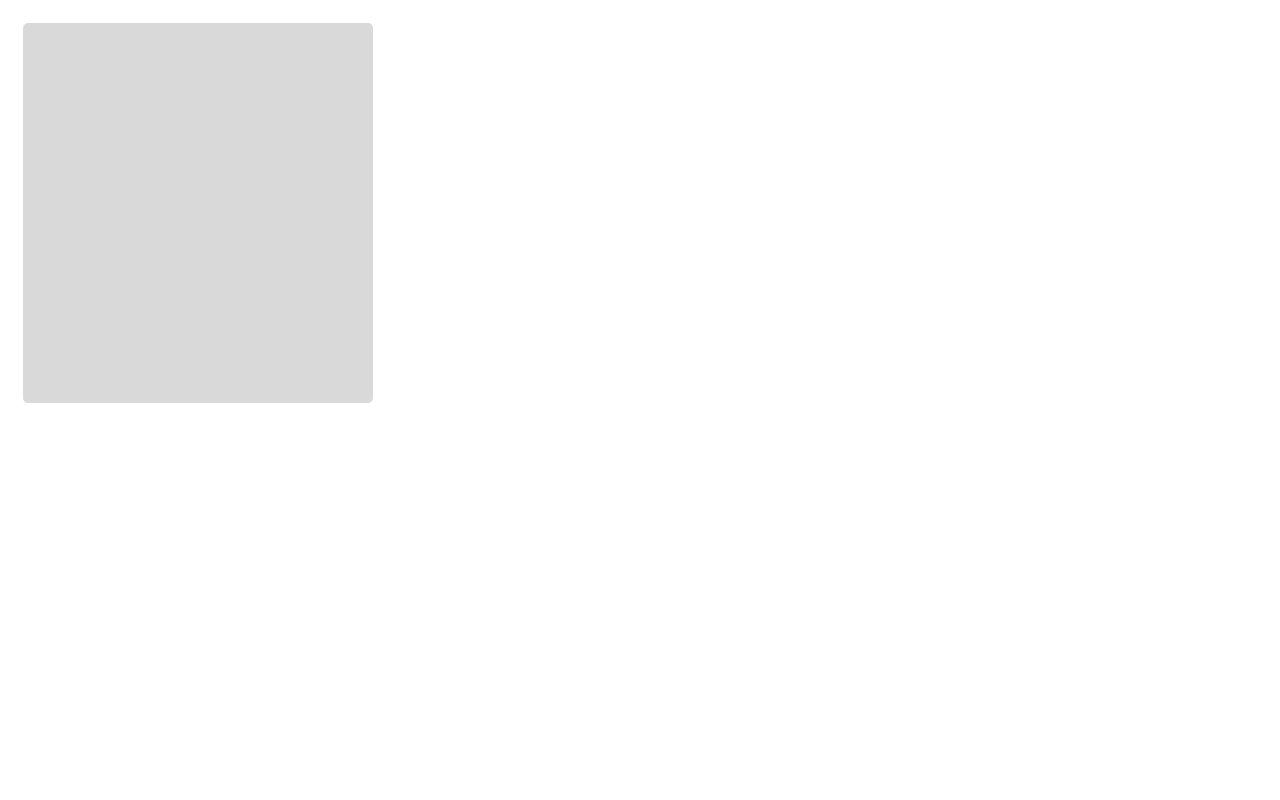
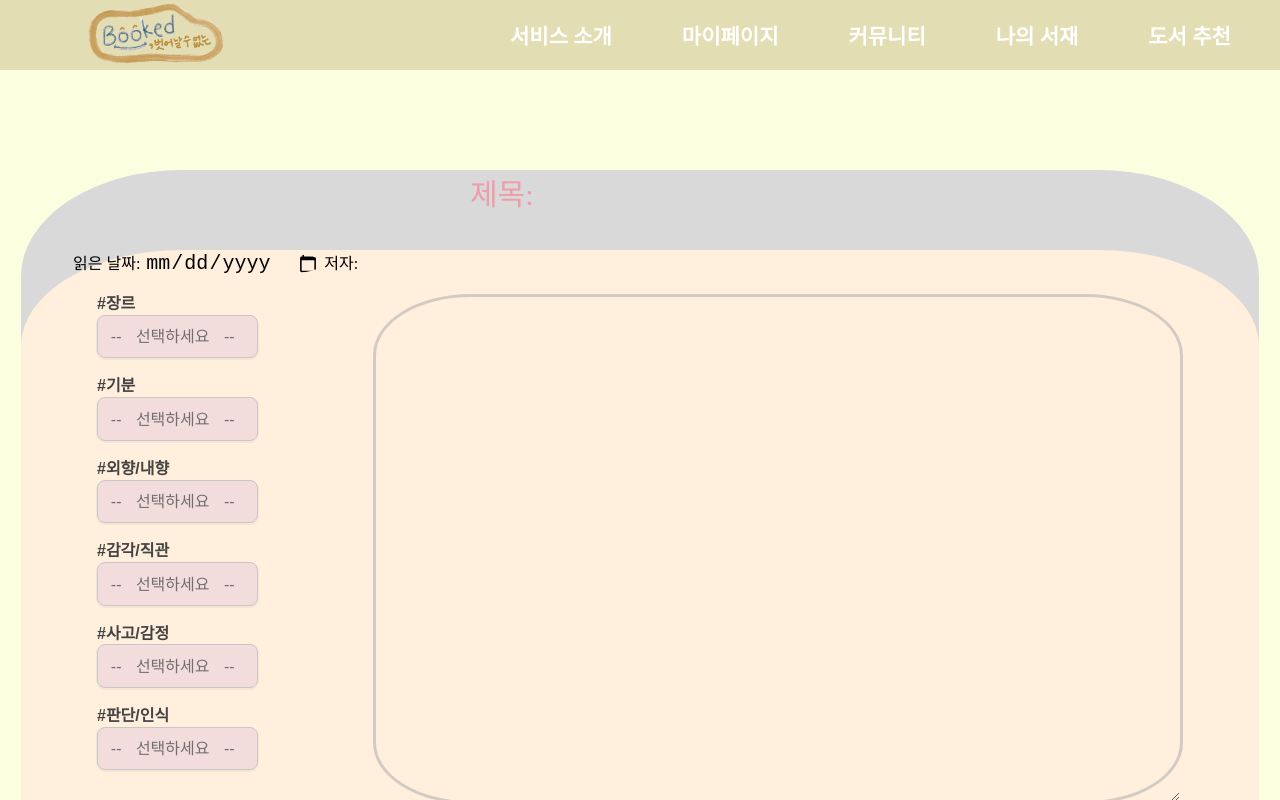
Before and after one commit to xjx06127/summerthon_booked_fe, a React (Create React App) app: page /1 in a window 1280 px wide. Shown: the top 800 px of the page. Built offline with nearby package versions, Linux system fonts and the light colour scheme.

Commit message:
WritePage Update

```diff
--- /dev/null
+++ b/src/pages/Css/Select.css
@@ -0,0 +1,61 @@
+select {
+    -moz-appearance: none;
+    -webkit-appearance: none;
+    appearance: none;
+    word-spacing: 10px;
+    font-family: "Noto Sansf KR", sans-serif;
+    font-size: 1rem;
+    font-weight: 400;
+    line-height: 1.5;
+
+    color: #716f6f;
+    background-color: #dfc0dc67;
+
+    padding: .6em 1.4em .5em .8em;
+    margin: 0;
+
+    border: 1px solid #c7c7c7;
+    border-radius: .5em;
+    box-shadow: 0 1px 0 1px rgba(0,0,0,.04);
+  }
+
+  select:hover {
+    border-color: #7a4c4c;
+  }
+
+  select:focus {
+    border-color: #854747;
+    box-shadow: 0 0 1px 3px rgba(153, 113, 192, 0.7);
+    box-shadow: 0 0 0 3px -moz-mac-focusring;
+    color: #222;
+    outline: none;
+
+  }
+
+  select:disabled {
+    opacity: 0.5;
+  }
+
+  label {
+    font-family: "Noto Sans KR", sans-serif;
+    font-size: 1rem;
+    font-weight: 600;
+    line-height: 1.3;
+
+    color: #444;
+
+    margin-right: 0.5em;
+  }
+
+  form {
+    display: flex;
+    justify-content: center;
+    align-items: center;
+    height: 100vh;
+
+  }
+
+  body {
+    margin: 0;
+
+  }
--- /dev/null
+++ b/src/pages/Navigator.jsx
@@ -0,0 +1,57 @@
+import React from 'react';
+import styled from "styled-components";
+
+const Nav = styled.div`
+  display: flex;
+  flex-direction: row;
+  align-items: center;
+  background-color: #E2DDB3;
+  height: 70px;
+`;
+
+const Logo = styled.img`
+    content: url(${(props)=> props.src});
+    width: 170px;
+    margin-left: 70px;
+    margin-right: 220px;
+    margin-top: 15px;
+    transform: rotate(-13deg);
+`;
+
+const Menu = styled.div`
+    display: flex;
+    flex-direction: row;
+`;
+
+const Page = styled.h1`
+    margin-left: 50px;
+    margin-right: 20px;
+    color: white;
+    &:hover{color:#A52C2C;
+            transition: 0.5s;};
+    font-size: 21px;
+`;
+
+
+const Navigator = () => {
+    return (
+       <>
+            <Nav>
+            <Logo src="bookedLogo.png"></Logo>
+            <Menu>
+                <Page>서비스 소개</Page>
+                <Page>마이페이지</Page>
+                <Page>커뮤니티</Page>
+                <Page>나의 서재</Page>
+                <Page>도서 추천</Page>
+            </Menu>
+
+
+            </Nav>
+
+
+       </>
+    );
+};
+
+export default Navigator;
--- /dev/null
+++ b/src/pages/Select.jsx
@@ -0,0 +1,114 @@
+import React from 'react';
+import "./Css/Select.css";
+import styled from "styled-components";
+
+
+
+const SelBox=styled.div`
+width:200px;
+height: 665px;
+`;
+
+
+const Text=styled.a`
+text-align: center;
+font-size: 30px;
+color: #ee9dab;
+
+`
+
+
+const Select = () => {
+    return (
+        <div>
+
+           <SelBox>
+            <label for="장르">#장르 </label>
+            <select name="장르">
+
+            <option value="">-- 선택하세요 --</option>
+  <option value="소설">소설</option>
+  <option value="시/에세이">시/에세이</option>
+  <option value="인문">인문</option>
+  <option value="가정/육아">가정/육아</option>
+  <option value="요리">요리</option>
+  <option value="건강">건강</option>  <option value="소설">소설</option>
+  <option value="취미/실용/스포츠">취미/실용/스포츠</option>
+  <option value="경제/경영">경제/경영</option>  <option value="소설">소설</option>
+  <option value="자기계발">자기계발</option>
+  <option value="정치/사회">정치사회</option>  <option value="소설">소설</option>
+  <option value="역사/문화">역사/문화</option>
+  <option value="종교">종교</option>
+  <option value="예술/대중문화">예술/대중문화</option>
+  <option value="과학">과학</option>
+  <option value="여행">여행</option>
+  <option value="컴퓨터/IT/육아">컴퓨터/IT</option>
+  <option value="잡지">잡지</option>
+  </select>
+  <br/><br/>
+
+  <label for="기분">#기분 </label>
+  <select name="기분">
+  <option value="">-- 선택하세요 --</option>
+  <option value="기쁨">기쁨</option>
+  <option value="설렘">설렘</option>
+  <option value="슬픔">슬픔</option>
+  <option value="화남">화남</option>
+  <option value="허무">허무</option>
+  <option value="건강">건강</option>  <option value="소설">소설</option>
+  <option value="취미/실용/스포츠">취미/실용/스포츠</option>
+  <option value="경제/경영">경제/경영</option>  <option value="소설">소설</option>
+  <option value="자기계발">자기계발</option>
+  <option value="정치/사회">정치사회</option>  <option value="소설">소설</option>
+  <option value="역사/문화">역사/문화</option>
+  <option value="종교">종교</option>
+  <option value="예술/대중문화">예술/대중문화</option>
+  <option value="과학">과학</option>
+  <option value="여행">여행</option>
+  <option value="컴퓨터/IT/육아">컴퓨터/IT</option>
+  <option value="잡지">잡지</option>
+
+
+</select>
+<br/>  <br/>
+<label for="외향/내향">#외향/내향 </label>
+<select name="외향/내향">
+<option value="">-- 선택하세요 --</option>
+  <option value="외향">외향(E)</option>
+  <option value="내향">내향(I)</option>
+
+</select>
+
+<br/>  <br/>
+
+<label for="감각/직관">#감각/직관 </label>
+<select name="감각/직관">
+<option value="">-- 선택하세요 --</option>
+  <option value="감각">감각(S)</option>
+  <option value="직관">직관(N)</option>
+
+</select>
+
+<br/>  <br/>
+<label for="사고/감정">#사고/감정 </label>
+<select name="사고/감정">
+<option value="">-- 선택하세요 --</option>
+  <option value="사고">사고(T)</option>
+  <option value="감정">감정(F)</option>
+
+</select>
+
+<br/>  <br/>
+<label for="판단/인식">#판단/인식 </label>
+<select name="판단/인식">
+<option value="">-- 선택하세요 --</option>
+  <option value="판단">판단(J)</option>
+  <option value="인식">인식(P)</option>
+
+</select>
+</SelBox>
+        </div>
+    );
+};
+
+export default Select;
--- a/src/pages/Write.jsx
+++ b/src/pages/Write.jsx
@@ -1,9 +1,12 @@
 import React from 'react';
 import styled from "styled-components";
+import "./Css/Select.css";
+import Navigator from "./Navigator"
+import Select from './Select';
+
 
 
 const BoxEach = styled.div`
-
   margin: 15px;
   border-radius: 5px;
   display: inline-block;
@@ -13,12 +16,106 @@ const BoxEach = styled.div`
 
 `;
 
+const BackBox=styled.div`
+
+width: 1238px;
+height: 817px;
+background-color:rgba(217, 217, 217, 1);
+display: flex;
+justify-content: center;
+margin: 0 auto;
+margin-top: 100px;
+margin-bottom: 100px;
+border-radius: 13%;
+`;
+
+const InnerBox=styled.div`
+width: 1238px;
+height: 738px;
+margin-top: 80px;
+background: #FFEFDC;
+border-radius: 13%;
+position: absolute;
+
+`;
+
+const BC=styled.div`
+    background-color: rgba(251, 255, 224, 1);
+    background-size: 100vh;
+`;
+
+const InputBox=styled.input`
+    border-radius: 40%;
+    background-color: transparent;
+    border: transparent;
+    border-color: #c4c496;
+    font-size:20px;
+`;
+
+
+const Dis=styled.div`
+  display: flex;
+  justify-content: space-evenly;
+  height: 500px;
+`;
+const Con=styled.textarea`
+   width: 800px;
+   height: 500px;
+   background-color: transparent;
+   border-color: rgba(167, 167, 167, 0.5);
+   border-radius: 12%;
+   border-width: 3px;
+
+`;
+
+const MText=styled.textarea`
+   background-color: transparent;
+   border-color: rgba(167, 167, 167, 0.5);
+   border-radius: 12%;
+   border-width: 3px;
+`;
+const PageBox=styled.input`
+    border-radius: 40%;
+    background-color: transparent;
+    border: transparent;
+    border-color: #c4c496;
+    font-size:20px;
+    width: 50px;
+`
+
+const Text=styled.a`
+text-align: center;
+font-size: 30px;
+color: #ee9dab;
+
+`
+const Memory=styled.div`
+  color: #0a4511;
+  font-weight: 10px;
+  width: 400px;
+`;
+
 
 const Write = () => {
     return (
-        <div>
-            <BoxEach></BoxEach>
-        </div>
+        <BC>
+          <Navigator></Navigator>
+            <BackBox> <Text>제목: <InputBox ></InputBox></Text>
+            <InnerBox>
+            &nbsp; &nbsp; &nbsp; &nbsp; &nbsp; &nbsp; &nbsp;읽은 날짜: <InputBox  type="date"></InputBox> 저자: <InputBox></InputBox><br/><br/>
+            <Dis>
+          <Select></Select>
+          <Con></Con></Dis><br/>
+          <Dis>
+          <Memory>
+          기억하고 싶은 책 구절이 있으신가요? <button>추가</button> <br/> 페이지:<PageBox></PageBox>pg  <br/> 구절: <MText></MText>
+          </Memory>
+          <li>"영감이 나에게 오지 않을 때 내가 그것을 만나러 반을 간다." 102pg</li>
+
+          </Dis>
+            </InnerBox>
+            </BackBox>
+        </BC>
     );
 };
 
```
Also changed, not shown: public/bookedLogo.png (added).
